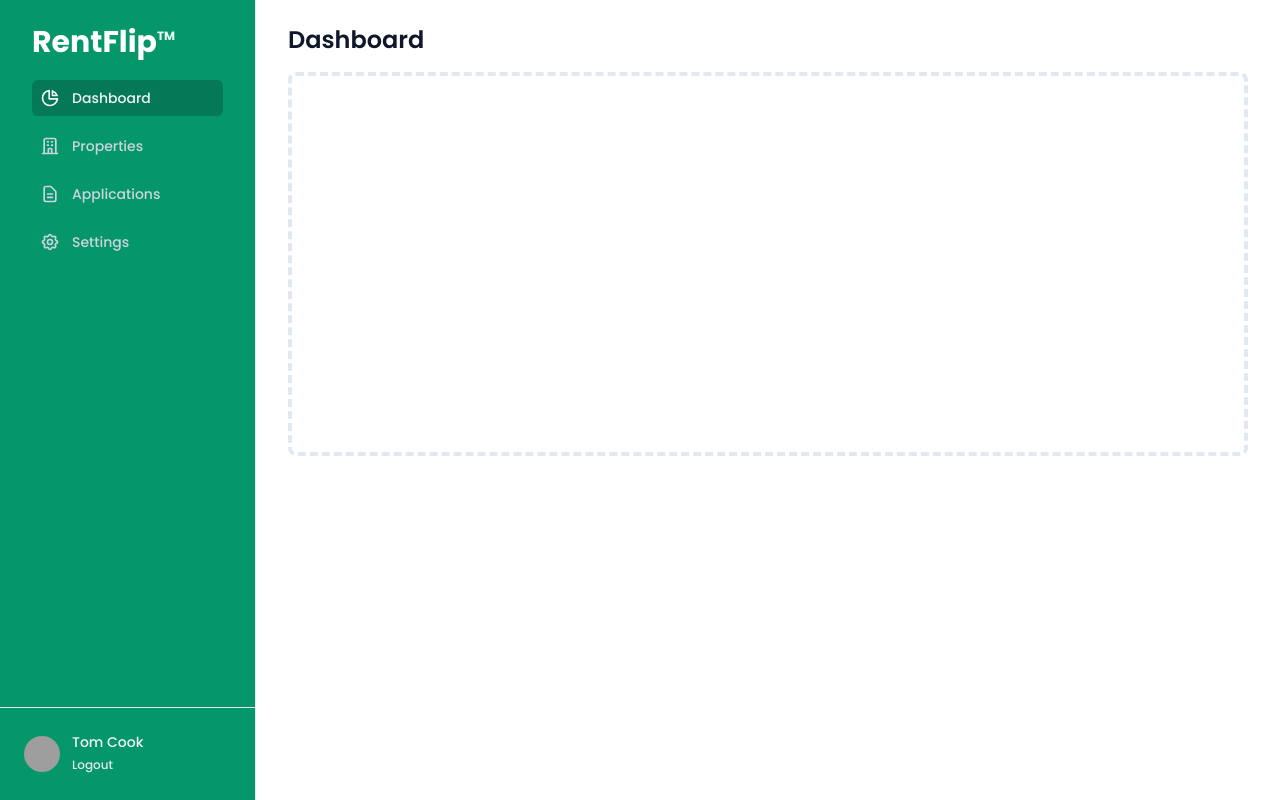
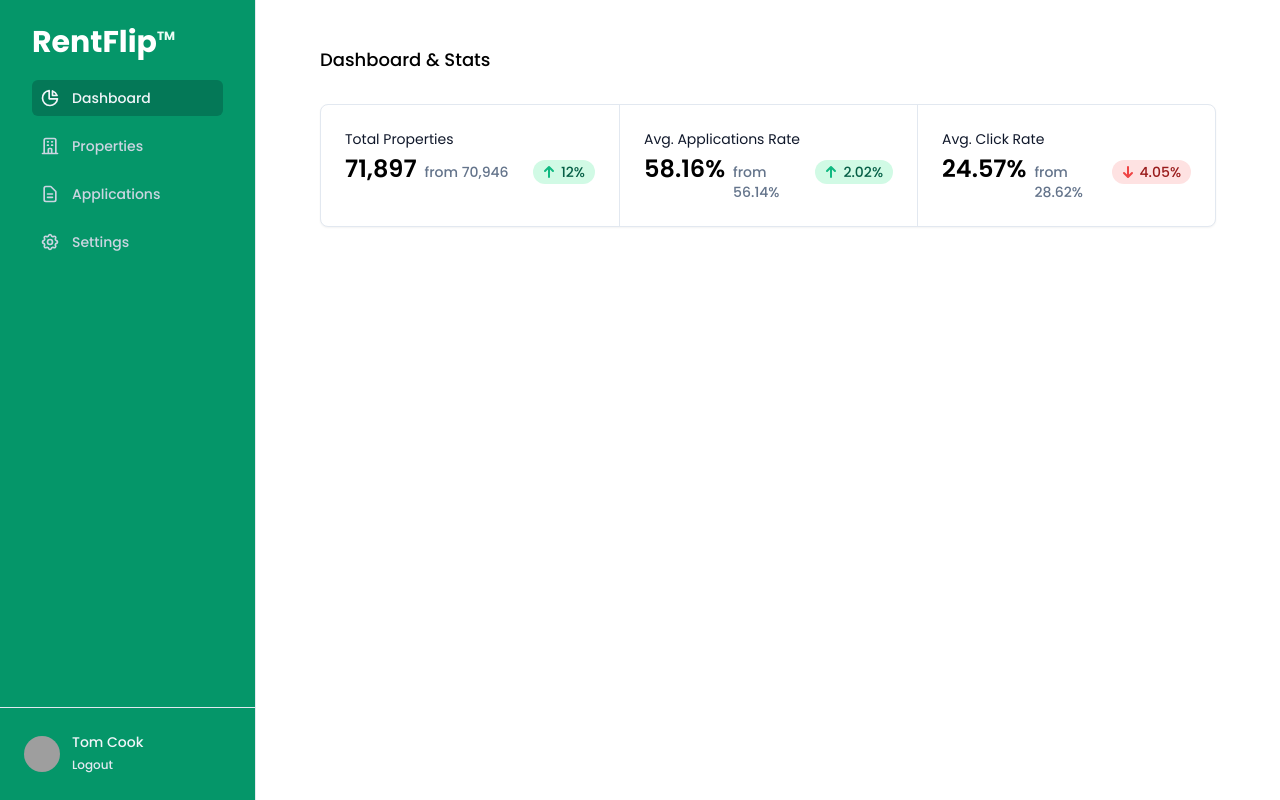
Before and after one commit to fiifiarkhurst/rent-flip-web, a React (Create React App) app: page / in a window 1280 px wide. Built offline with nearby package versions, Linux system fonts and the light colour scheme; grey boxes are pictures that could not be loaded.

Commit message:
added settings page

```diff
--- a/src/pages/authentication/login.tsx
+++ b/src/pages/authentication/login.tsx
@@ -62,28 +62,7 @@ function Login() {
                           type="password"
                           required={true}
                           placeholder="Your Password"
-                          className="
-                          block
-                          w-full
-                          px-5
-                          py-3
-                          text-base
-                          placeholder-gray-300
-                          transition
-                          duration-500
-                          ease-in-out
-                          transform
-                          border border-transparent
-                          rounded-lg
-                          text-gray-600
-                          bg-gray-50
-                          focus:outline-none
-                          focus:border-transparent
-                          focus:ring-2
-                          focus:ring-white
-                          focus:ring-offset-2
-                          focus:ring-offset-gray-300
-                        "
+                          className="focus:ring-offset-gray-300 focus:ring-offset-2 focus:ring-2 focus:border-transparent focus:outline-none bg-gray-50 text-gray-600 rounded-lg border border-transparent transform  ease-in-out duration-500 block w-full px-5 py-3 text-base placeholder-gray-300  transition"
                         />
                       </div>
                     </div>
@@ -121,28 +100,7 @@ function Login() {
                     <div>
                       <button
                         type="submit"
-                        className="
-                        flex
-                        items-center
-                        justify-center
-                        w-full
-                        px-10
-                        py-4
-                        text-base
-                        font-medium
-                        text-center text-white
-                        transition
-                        duration-500
-                        ease-in-out
-                        transform
-                        bg-green-600
-                        rounded-xl
-                        hover:bg-green-500
-                        focus:outline-none
-                        focus:ring-2
-                        focus:ring-offset-2
-                        focus:ring-green-500
-                      "
+                        className="flex items-center py-4 justify-center  w-full px-10 text-base  focus:ring-green-500 focus:ring-offset-2 focus:ring-2 rounded-xl focus:outline-none hover:bg-green-500 bg-green-600 transform ease-in-out   duration-500  text-center text-white   transition   font-medium"
                       >
                         {" "}
                         Sign in{" "}
--- a/src/pages/dashboard/main.tsx
+++ b/src/pages/dashboard/main.tsx
@@ -1,17 +1,82 @@
+import { ArrowSmDownIcon, ArrowSmUpIcon } from "@heroicons/react/solid";
+import { classNames } from "../../components/className";
+
+const stats = [
+  {
+    name: "Total Properties",
+    stat: "71,897",
+    previousStat: "70,946",
+    change: "12%",
+    changeType: "increase",
+  },
+  {
+    name: "Avg. Applications Rate",
+    stat: "58.16%",
+    previousStat: "56.14%",
+    change: "2.02%",
+    changeType: "increase",
+  },
+  {
+    name: "Avg. Click Rate",
+    stat: "24.57%",
+    previousStat: "28.62%",
+    change: "4.05%",
+    changeType: "decrease",
+  },
+];
+
 function MainComponent() {
   return (
     <>
-      <div className="py-6">
-        <div className="max-w-7xl mx-auto px-4 sm:px-6 md:px-8">
-          <h1 className="text-2xl font-semibold text-gray-900">Dashboard</h1>
-        </div>
-        <div className="max-w-7xl mx-auto px-4 sm:px-6 md:px-8">
-          {/* Replace with your content */}
-          <div className="py-4">
-            <div className="border-4 border-dashed border-gray-200 rounded-lg h-96" />
-          </div>
-          {/* /End replace */}
-        </div>
+      <div className="relative  items-center  w-full px-5 py-12  mx-auto   md:px-12  lg:px-16  max-w-7xl">
+        {/* <div className="pb-5 border-b border-black flex flex-row items-center justify-between"> */}
+        <h3 className="text-lg font-medium leading-6 text-neutral-600">
+          Dashboard & Stats
+        </h3>
+        {/* </div> */}
+
+        <dl className="mt-8 grid grid-cols-1 rounded-lg bg-white overflow-hidden shadow-sm  border divide-y divide-gray-200 md:grid-cols-3 md:divide-y-0 md:divide-x">
+          {stats.map((item) => (
+            <div key={item.name} className="px-4 py-5 sm:p-6">
+              <dt className="text-sm font-normal text-gray-900">{item.name}</dt>
+              <dd className="mt-1 flex justify-between items-baseline md:block lg:flex">
+                <div className="flex items-baseline text-2xl font-semibold text-indigo-600">
+                  {item.stat}
+                  <span className="ml-2 text-sm font-medium text-gray-500">
+                    from {item.previousStat}
+                  </span>
+                </div>
+
+                <div
+                  className={classNames(
+                    item.changeType === "increase"
+                      ? "bg-green-100 text-green-800"
+                      : "bg-red-100 text-red-800",
+                    "inline-flex items-baseline px-2.5 py-0.5 rounded-full text-sm font-medium md:mt-2 lg:mt-0"
+                  )}
+                >
+                  {item.changeType === "increase" ? (
+                    <ArrowSmUpIcon
+                      className="-ml-1 mr-0.5 flex-shrink-0 self-center h-5 w-5 text-green-500"
+                      aria-hidden="true"
+                    />
+                  ) : (
+                    <ArrowSmDownIcon
+                      className="-ml-1 mr-0.5 flex-shrink-0 self-center h-5 w-5 text-red-500"
+                      aria-hidden="true"
+                    />
+                  )}
+
+                  <span className="sr-only">
+                    {item.changeType === "increase" ? "Increased" : "Decreased"}{" "}
+                    by
+                  </span>
+                  {item.change}
+                </div>
+              </dd>
+            </div>
+          ))}
+        </dl>
       </div>
     </>
   );
```
Also changed, not shown: src/pages/properties/main.tsx (+1 -13 lines), src/pages/settings/main.tsx (+128 -1 lines).
